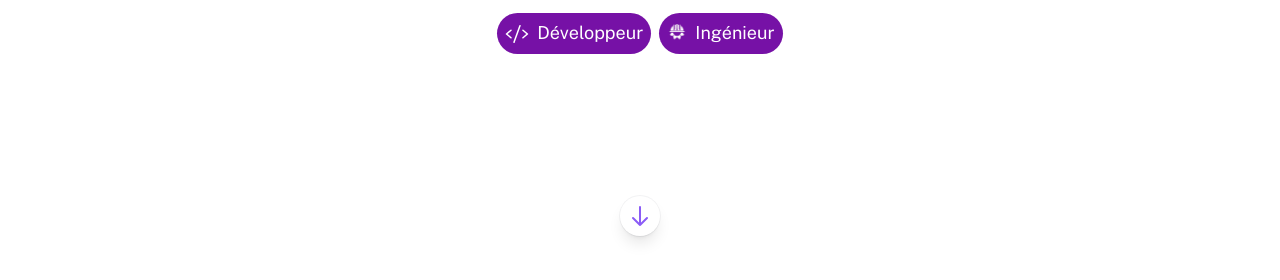
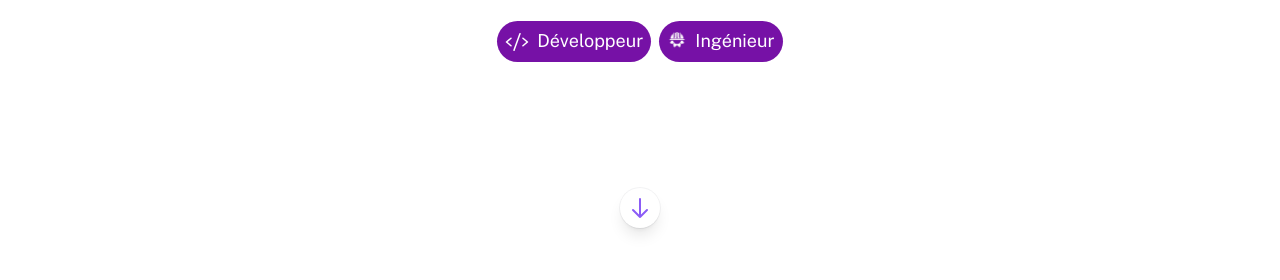
Before and after one commit to Aatrick/Portfolio, an Astro site: page / in a window 1280 px wide. Shown: the part 518-798 px from the top of the page. Built offline with nearby package versions, Linux system fonts and the light colour scheme; Astro itself is replaced by a stand-in of ours.

Commit message:
Adjust project section layout and add new size to tailwind config.

```diff
--- a/src/pages/index.astro
+++ b/src/pages/index.astro
@@ -40,7 +40,7 @@ const projects = (await getCollection('work'))
 						<Pill><Icon icon="code" size="1.33em" /> Développeur</Pill>
 						<Pill><img width="20" height="20" src="/Portfolio/assets/engineer.webp"/>Ingénieur</Pill>
 					</div>
-					<div class="w-full flex flex-row justify-center pt-34">
+					<div class="w-full flex flex-row justify-center pt-30">
 						<div class="animate-bounce bg-white dark:bg-slate-800 w-10 h-10 ring-1 ring-slate-900/5 dark:ring-slate-200/20 shadow-lg rounded-full flex items-center justify-center">
 							<svg class="w-6 h-6 text-violet-500" fill="none" stroke-linecap="round" stroke-linejoin="round" stroke-width="2" viewBox="0 0 24 24" stroke="currentColor">
 							<path d="M19 14l-7 7m0 0l-7-7m7 7V3"></path>
--- a/tailwind.config.mjs
+++ b/tailwind.config.mjs
@@ -8,6 +8,7 @@ export default {
 				'38': '9.5rem',
 				'36': '9rem',
 				'34': '8.5rem',
+				'30': '7.5rem',
 			},
 		},
 	},
```
